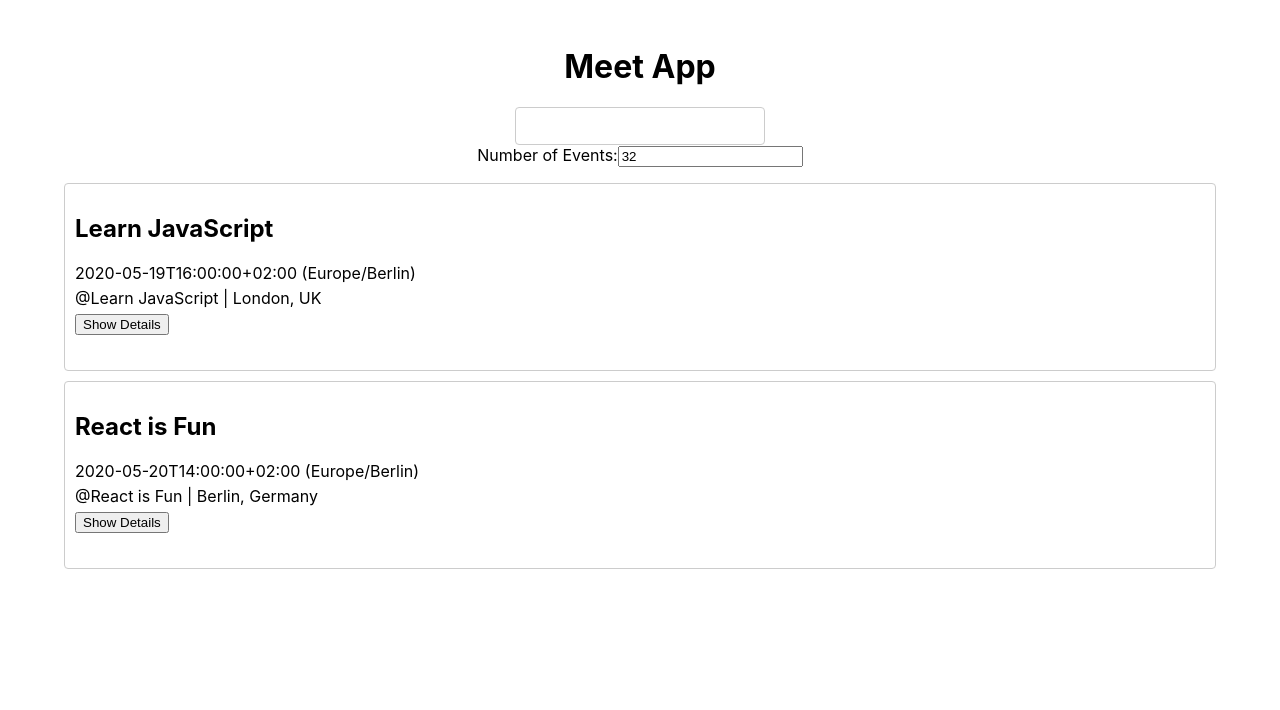
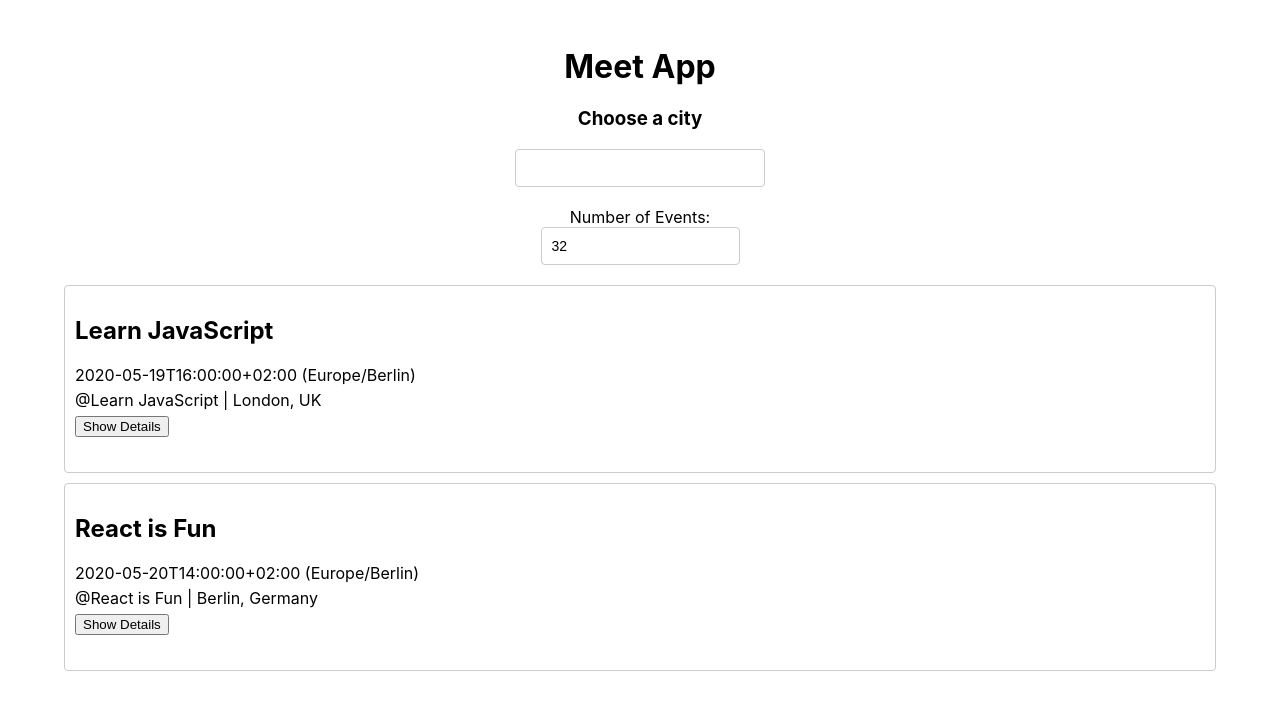
Before and after one commit to Techmo27/meet, a React (Create React App) app: page / in a window 1280 px wide. Shown: the top 710 px of the page. Built offline with nearby package versions, Linux system fonts and the light colour scheme; what atatus-spa would draw is missing.

Commit message:
Updated NumberOfEvents Code

```diff
--- a/src/App.js
+++ b/src/App.js
@@ -12,7 +12,7 @@ class App extends Component {
   state = {
     events: [],
     locations: [],
-    numberOfEvents: '32',
+    numberOfEvents: 32,
   };
 
   componentDidMount() {
@@ -31,39 +31,40 @@ class App extends Component {
     this.mounted = false;
   }
 
-  updateEvents = (location = 'all', number = this.state.numberOfEvents) => {
+  updateEvents = (location, eventCount) => {
     getEvents().then((events) => {
-      const locationEvents = (location === 'all') ?
-        events.slice(0, number) :
-        events.filter((event) => event.location === location).slice(0, number);
-
-      this.setState({
-        events: locationEvents.slice(0, number),
-        location
-      });
+      const locationEvents =
+        location === "all"
+          ? events
+          : events.filter((event) => event.location === location);
+      if (this.mounted) {
+        this.setState({
+          events: locationEvents.slice(0, this.state.numberOfEvents),
+          currentLocation: location,
+        });
+      }
     });
-  }
-
-  updateNumberOfEvents = (numberOfEvents) => {
-    this.setState({
-      numberOfEvents
-    }, this.updateEvents(this.state.location, numberOfEvents));
-  }
+  };
 
   render() {
-    const { events, locations, numberOfEvents } = this.state;
     return (
       <div className="App">
-        <div id="App__header">
-          <h1>Meet App</h1>
-        </div>
-        <CitySearch locations={locations} numberOfEvents={numberOfEvents} updateEvents={this.updateEvents} />
-        <NumberOfEvents updateNumberOfEvents={number => { this.updateNumberOfEvents(number) }} currentNumberOfEvents={events.length} />
-        <EventList events={events} numberOfEvents={numberOfEvents} />
-      </div >
+        <h1>Meet App</h1>
+        <h3>Choose a city</h3>
+        <CitySearch
+          locations={this.state.locations}
+          updateEvents={this.updateEvents}
+        />
+        <NumberOfEvents
+          updateEvents={this.updateEvents}
+          numberOfEvents={this.state.numberOfEvents}
+        />
+        <EventList
+          events={this.state.events}
+        />
+      </div>
     );
   }
 }
 
-
 export default App;
--- a/src/NumberOfEvents.js
+++ b/src/NumberOfEvents.js
@@ -1,54 +1,41 @@
-import React, { Component } from 'react';
+import React, { Component } from "react";
 import { ErrorAlert } from './Alert';
 
 class NumberOfEvents extends Component {
-  constructor(props) {
-    super(props);
-
-    this.state = {
-      number: 32,
-      errorText: null
-    };
-  }
+  state = {
+    numberOfEvents: 32,
+    errorText: ''
+  };
 
   handleInputChanged = (event) => {
-    let value = event.target.value;
-    let cleanedValue = this.RemoveNonNumeric(value);
-
-    if (value !== cleanedValue) {
+    const number = event.target.value;
+    if (number < 1 || number > 32) {
       this.setState({
-        number: cleanedValue,
-        errorText: true
+        numberOfEvents: '',
+        errorText: 'Please enter a number between 1 and 32',
       })
     } else {
       this.setState({
-        number: cleanedValue,
-        errorText: false
+        numberOfEvents: number,
+        errorText: '',
       });
     }
-
-    if (this.props.updateNumberOfEvents)
-      this.props.updateNumberOfEvents(cleanedValue);
-
-  }
-
-  RemoveNonNumeric = (text) => {
-    return text.replace(/[^0-9]/g, '');
-  }
-
+  };
 
   render() {
-    const { number, errorText } = this.state;
-    const errorMessage = 'Number of Events must be a non-negative integer';
     return (
-      <div className="events">
-        {errorText && <ErrorAlert text={errorMessage} />}
-        <div>
-          <label>Number of Events:</label>
-          <input value={this.state.number} onChange={this.handleInputChanged} />
-        </div>
+      <div className="numberOfEvents">
+        <label>Number of Events: </label>
+        <input
+          type="text"
+          name="number"
+          className="number-of-events"
+          value={this.props.numberOfEvents}
+          onChange={(e) => this.handleInputChanged(e)}
+        />
+        <ErrorAlert text={this.state.errorText} />
       </div>
-    )
+    );
   }
 }
 
```
